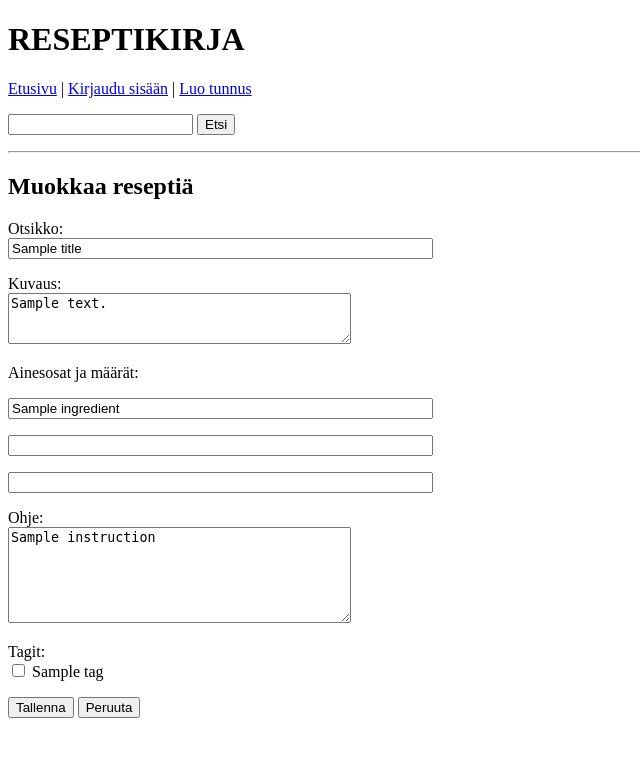
After one commit to ajperttula/tsoha-reseptikirja, a Flask app: template templates/modify-recipe.html in a window 1280 px wide. The commit adds this page. Shown: the top 757 px of the page, without its empty margins (0-640 px from the left). Run offline with Flask 2, Linux system fonts and the light colour scheme; the template is opened without the code that fills it: most values are stand-ins (such as "Sample title", 1, 10 or a date in 2020).

Commit message:
Add ability to modify own recipes

```diff
--- a/app.py
+++ b/app.py
@@ -17,7 +17,7 @@ def index():
 
 @app.route("/new-recipe")
 def new_recipe():
-    sql = "SELECT tag FROM tags"
+    sql = "SELECT id, tag FROM tags"
     tags = db.session.execute(sql).fetchall()
     return render_template("new-recipe.html", tags=tags)
 
@@ -28,18 +28,8 @@ def add_recipe():
     description = request.form["description"]
     instruction = request.form["instruction"]
     ingredients = request.form.getlist("ingredient")
-    if len(title) == 0:
-        return render_template("error.html", error="Reseptillä ei ole otsikkoa.")
-    if len(title) > 50:
-        return render_template("error.html", error="Otsikon maksimipituus on 50 merkkiä.")
-    if len(description) > 200:
-        return render_template("error.html", error="Kuvauksen maksimipituus on 200 merkkiä.")
-    if len(instruction) > 2000:
-        return render_template("error.html", error="Ohjeen maksimipituus on 2000 merkkiä.")
-    for i in ingredients:
-        if len(i) > 100:
-            return render_template("error.html", error="Ainesosan maksimipituus on 100 merkkiä.")
     tags = request.form.getlist("tag")
+    check_recipe_inputs(title, description, instruction, ingredients)
     creator_id = get_user_id()
     sql = """INSERT INTO recipes (creator_id, created_at, title, description, instruction, visible)
              VALUES (:creator_id, NOW(), :title, :description, :instruction, 1) RETURNING id"""
@@ -50,12 +40,112 @@ def add_recipe():
             db.session.execute(sql, {"recipe_id":recipe_id, "i":i})
     for t in tags:
         if t != "":
-            sql = "SELECT id FROM tags WHERE tag=:t"
-            tag_id = db.session.execute(sql, {"t":t}).fetchone()[0]
-            sql = "INSERT INTO recipetags (recipe_id, tag_id, visible) VALUES (:recipe_id, :tag_id, 1)"
-            db.session.execute(sql, {"recipe_id":recipe_id, "tag_id":tag_id})
+            sql = "INSERT INTO recipetags (recipe_id, tag_id, visible) VALUES (:recipe_id, :t, 1)"
+            db.session.execute(sql, {"recipe_id":recipe_id, "t":t})
     db.session.commit()
     return redirect(f"/recipe/{recipe_id}")
+
+@app.route("/modify-recipe", methods=["POST"])
+def modify_recipe():
+    csrf_check(request.form["csrf_token"])
+    title = request.form["title"]
+    recipe_id = request.form["recipe_id"]
+    description = request.form["description"]
+    instruction = request.form["instruction"]
+    ingredients = request.form.getlist("ingredient")
+    recipetags = request.form.getlist("recipetag")
+    sql = "SELECT id, tag FROM tags"
+    tags = db.session.execute(sql).fetchall()
+    return render_template("modify-recipe.html", recipe_id=recipe_id, title=title, description=description, ingredients=ingredients, instruction=instruction, tags=tags, recipetags=recipetags)
+
+@app.route("/execute-modification", methods=["POST"])
+def execute_modification():
+    csrf_check(request.form["csrf_token"])
+    recipe_id = request.form["recipe_id"]
+    title = request.form["title"]
+    description = request.form["description"]
+    instruction = request.form["instruction"]
+    ingredients = request.form.getlist("ingredient")
+    tags = request.form.getlist("tag")
+    check_recipe_inputs(title, description, instruction, ingredients)
+
+    sql = "UPDATE recipes SET title=:title, description=:description, instruction=:instruction WHERE id=:recipe_id"
+    db.session.execute(sql, {"title":title, "description":description, "instruction":instruction, "recipe_id":recipe_id})
+
+    sql = "SELECT id FROM ingredients WHERE recipe_id=:recipe_id AND visible=1"
+    old_ingredients = db.session.execute(sql, {"recipe_id":recipe_id}).fetchall()
+    new_ingredients = [i for i in ingredients if i != ""]
+    for i in range(min(len(old_ingredients), len(new_ingredients))):
+        id = old_ingredients.pop(0)[0]
+        ingredient = new_ingredients.pop(0)
+        sql = "UPDATE ingredients SET ingredient=:ingredient WHERE id=:id"
+        db.session.execute(sql, {"ingredient":ingredient, "id":id})
+    if old_ingredients:
+        for i in old_ingredients:
+            id = i[0]
+            sql = "UPDATE ingredients SET visible=0 WHERE id=:id"
+            db.session.execute(sql, {"id":id})
+    else:
+        for i in new_ingredients:
+            sql = "INSERT INTO ingredients (recipe_id, ingredient, visible) VALUES (:recipe_id, :i, 1)"
+            db.session.execute(sql, {"recipe_id":recipe_id, "i":i})
+
+    sql = "SELECT tag_id, visible FROM recipetags WHERE recipe_id=:recipe_id"
+    result = db.session.execute(sql, {"recipe_id":recipe_id}).fetchall()
+    old_tags = [t[0] for t in result if t[1] == 1]
+    removed_tags = [t[0] for t in result if t[1] == 0]
+    new_tags = [int(t) for t in tags if t != ""]
+    for t in new_tags:
+        if t in removed_tags:
+            sql = "UPDATE recipetags SET visible=1 WHERE recipe_id=:recipe_id AND tag_id=:t"
+            db.session.execute(sql, {"recipe_id":recipe_id, "t":t})
+        elif t not in old_tags[:]:
+            sql = "INSERT INTO recipetags (recipe_id, tag_id, visible) VALUES (:recipe_id, :t, 1)"
+            db.session.execute(sql, {"recipe_id":recipe_id, "t":t})
+        else:
+            old_tags.remove(t)
+    if old_tags:
+        for t in old_tags:
+            sql = "UPDATE recipetags SET visible=0 WHERE recipe_id=:recipe_id AND tag_id=:t"
+            db.session.execute(sql, {"recipe_id":recipe_id, "t":t})
+
+    db.session.commit()
+    return redirect(f"/recipe/{recipe_id}")
+
+@app.route("/grade-recipe", methods=["POST"])
+def grade_recipe():
+    csrf_check(request.form["csrf_token"])
+    recipe_id = request.form["recipe_id"]
+    grade = request.form["grade"]
+    sql = "INSERT INTO grades (recipe_id, grade, visible) VALUES (:recipe_id, :grade, 1)"
+    db.session.execute(sql, {"recipe_id":recipe_id, "grade":grade})
+    db.session.commit()
+    return redirect(f"recipe/{recipe_id}")
+
+@app.route("/add-comment", methods=["POST"])
+def add_comment():
+    csrf_check(request.form["csrf_token"])
+    recipe_id = request.form["recipe_id"]
+    sender_id = get_user_id()
+    comment = request.form["comment"]
+    if len(comment) == 0:
+        return render_template("error.html", error="Kommentti on tyhjä.")
+    if len(comment) > 1000:
+        return render_template("error.html", error="Kommentti on liian pitkä.")
+    sql = """INSERT INTO comments (recipe_id, sender_id, comment, sent_at, visible)
+             VALUES (:recipe_id, :sender_id, :comment, NOW(), 1)"""
+    db.session.execute(sql, {"recipe_id":recipe_id, "sender_id":sender_id, "comment":comment})
+    db.session.commit()
+    return redirect(f"recipe/{recipe_id}")
+
+@app.route("/search")
+def search():
+    keyword = "%" + request.args["keyword"].lower() + "%"
+    sql = """SELECT DISTINCT R.id, R.title FROM recipes R, ingredients I WHERE R.id=I.recipe_id AND
+             R.visible=1 AND (LOWER(R.title) LIKE :keyword OR LOWER(R.description) LIKE :keyword OR
+             LOWER(R.instruction) LIKE :keyword OR LOWER(I.ingredient) LIKE :keyword)"""
+    results = db.session.execute(sql, {"keyword":keyword}).fetchall()
+    return render_template("result.html", results=results)
 
 @app.route("/recipe/<int:id>")
 def recipe(id):
@@ -70,7 +160,7 @@ def recipe(id):
     creator = db.session.execute(sql, {"creator_id":creator_id}).fetchone()[0]
     sql = "SELECT T.tag FROM tags T, recipetags R WHERE R.recipe_id=:id AND T.id=R.tag_id AND R.visible=1"
     tags = db.session.execute(sql, {"id":id}).fetchall()
-    sql = "SELECT ingredient FROM ingredients WHERE recipe_id=:id"
+    sql = "SELECT ingredient FROM ingredients WHERE recipe_id=:id AND visible=1"
     ingredients = db.session.execute(sql, {"id":id}).fetchall()
     sql = """SELECT U.username, C.comment, C.sent_at FROM users U, comments C
              WHERE U.id=C.sender_id AND C.recipe_id=:id ORDER BY C.sent_at"""
@@ -80,6 +170,26 @@ def recipe(id):
     else:
         own_recipe = False
     return render_template("recipe.html", creator=creator, recipe=recipe, tags=tags, ingredients=ingredients, comments=comments, own_recipe=own_recipe)
+
+@app.route("/delete-recipe", methods=["POST"])
+def delete_recipe():
+    csrf_check(request.form["csrf_token"])
+    recipe_id = request.form["recipe_id"]
+    creator_id = request.form["creator_id"]
+    if get_user_id() != int(creator_id):
+        return render_template("error.html", error="Toiminto ei ole sallittu.")
+    sql = "UPDATE recipes SET visible=0 WHERE id=:recipe_id"
+    db.session.execute(sql, {"recipe_id":recipe_id})
+    sql = "UPDATE ingredients SET visible=0 WHERE recipe_id=:recipe_id"
+    db.session.execute(sql, {"recipe_id":recipe_id})
+    sql = "UPDATE recipetags SET visible=0 WHERE recipe_id=:recipe_id"
+    db.session.execute(sql, {"recipe_id":recipe_id})
+    sql = "UPDATE comments SET visible=0 WHERE recipe_id=:recipe_id"
+    db.session.execute(sql, {"recipe_id":recipe_id})
+    sql = "UPDATE grades SET visible=0 WHERE recipe_id=:recipe_id"
+    db.session.execute(sql, {"recipe_id":recipe_id})
+    db.session.commit()
+    return redirect("/")
 
 @app.route("/new-user")
 def new_user():
@@ -135,61 +245,6 @@ def logout():
     del session["username"]
     return redirect("/")
 
-@app.route("/add-comment", methods=["POST"])
-def add_comment():
-    csrf_check(request.form["csrf_token"])
-    recipe_id = request.form["recipe_id"]
-    sender_id = get_user_id()
-    comment = request.form["comment"]
-    if len(comment) == 0:
-        return render_template("error.html", error="Kommentti on tyhjä.")
-    if len(comment) > 1000:
-        return render_template("error.html", error="Kommentti on liian pitkä.")
-    sql = """INSERT INTO comments (recipe_id, sender_id, comment, sent_at, visible)
-             VALUES (:recipe_id, :sender_id, :comment, NOW(), 1)"""
-    db.session.execute(sql, {"recipe_id":recipe_id, "sender_id":sender_id, "comment":comment})
-    db.session.commit()
-    return redirect(f"recipe/{recipe_id}")
-
-@app.route("/grade-recipe", methods=["POST"])
-def grade_recipe():
-    csrf_check(request.form["csrf_token"])
-    recipe_id = request.form["recipe_id"]
-    grade = request.form["grade"]
-    sql = "INSERT INTO grades (recipe_id, grade, visible) VALUES (:recipe_id, :grade, 1)"
-    db.session.execute(sql, {"recipe_id":recipe_id, "grade":grade})
-    db.session.commit()
-    return redirect(f"recipe/{recipe_id}")
-
-@app.route("/search")
-def search():
-    keyword = "%" + request.args["keyword"].lower() + "%"
-    sql = """SELECT DISTINCT R.id, R.title FROM recipes R, ingredients I WHERE R.id=I.recipe_id AND
-             R.visible=1 AND (LOWER(R.title) LIKE :keyword OR LOWER(R.description) LIKE :keyword OR
-             LOWER(R.instruction) LIKE :keyword OR LOWER(I.ingredient) LIKE :keyword)"""
-    results = db.session.execute(sql, {"keyword":keyword}).fetchall()
-    return render_template("result.html", results=results)
-
-@app.route("/delete-recipe", methods=["POST"])
-def delete_recipe():
-    csrf_check(request.form["csrf_token"])
-    recipe_id = request.form["recipe_id"]
-    creator_id = request.form["creator_id"]
-    if get_user_id() != int(creator_id):
-        return render_template("error.html", error="Toiminto ei ole sallittu.")
-    sql = "UPDATE recipes SET visible=0 WHERE id=:recipe_id"
-    db.session.execute(sql, {"recipe_id":recipe_id})
-    sql = "UPDATE ingredients SET visible=0 WHERE recipe_id=:recipe_id"
-    db.session.execute(sql, {"recipe_id":recipe_id})
-    sql = "UPDATE recipetags SET visible=0 WHERE recipe_id=:recipe_id"
-    db.session.execute(sql, {"recipe_id":recipe_id})
-    sql = "UPDATE comments SET visible=0 WHERE recipe_id=:recipe_id"
-    db.session.execute(sql, {"recipe_id":recipe_id})
-    sql = "UPDATE grades SET visible=0 WHERE recipe_id=:recipe_id"
-    db.session.execute(sql, {"recipe_id":recipe_id})
-    db.session.commit()
-    return redirect("/")
-
 def get_user_id():
     try:
         username = session["username"]
@@ -201,3 +256,16 @@ def get_user_id():
 def csrf_check(token):
     if session["csrf_token"] != token:
         return render_template("error.html", error="Toiminto ei ole sallittu.")
+
+def check_recipe_inputs(title, description, instruction, ingredients):
+    if len(title) == 0:
+        return render_template("error.html", error="Reseptillä ei ole otsikkoa.")
+    if len(title) > 50:
+        return render_template("error.html", error="Otsikon maksimipituus on 50 merkkiä.")
+    if len(description) > 200:
+        return render_template("error.html", error="Kuvauksen maksimipituus on 200 merkkiä.")
+    if len(instruction) > 2000:
+        return render_template("error.html", error="Ohjeen maksimipituus on 2000 merkkiä.")
+    for i in ingredients:
+        if len(i) > 100:
+            return render_template("error.html", error="Ainesosan maksimipituus on 100 merkkiä.")
--- /dev/null
+++ b/templates/modify-recipe.html
@@ -0,0 +1,67 @@
+<!DOCTYPE html>
+<html>
+<head>
+  <meta charset="utf-8">
+  {% extends "layout.html" %}
+  {% block title %}Muokkaa reseptiä{% endblock %}
+</head>
+<body>
+  {% block content %}
+  <h2>Muokkaa reseptiä</h2>
+  <p>
+    <form action="/execute-modification" method="POST" onsubmit="return check(this)">
+      <input type="hidden" name="csrf_token" value="{{ session.csrf_token }}">
+      <input type="hidden" name="recipe_id" value="{{ recipe_id }}">
+      <p>
+        Otsikko: <br>
+        <input type="text" name="title" value="{{ title }}" size="50" maxlength="50">
+      </p>
+      <p>
+        Kuvaus: <br>
+        <textarea name="description" rows="3" cols="40" maxlength="200">{{ description }}</textarea>
+      </p>
+      <p>
+        Ainesosat ja määrät: <br>
+        {% for i in ingredients %}
+        <p><input type="text" name="ingredient" value="{{ i }}"size="50" maxlength="100"></p>
+        {% endfor %}
+        <p><input type="text" name="ingredient" size="50" maxlength="100"></p>
+        <p><input type="text" name="ingredient" size="50" maxlength="100"></p>
+      </p>
+      <p>
+        Ohje: <br>
+        <textarea name="instruction" rows="6" cols="40" maxlength="2000">{{ instruction }}</textarea>
+      </p>
+      <p>
+        Tagit: <br>
+        {% for t in tags %}
+        {% if t[1] in recipetags %}
+        <input type="checkbox" name="tag" value="{{ t[0] }}" checked> {{ t[1] }}
+        {% else %}
+        <input type="checkbox" name="tag" value="{{ t[0] }}"> {{ t[1] }}
+        {% endif %}
+        {% endfor %}
+      </p>
+      <input type="submit" value="Tallenna">
+      <a href="/recipe/{{ recipe_id }}"><button type="button">Peruuta</button></a>
+    </form>
+  </p>
+  <script>
+    function check(form) {
+      if (form.title.value.length == 0) {
+        alert("Anna reseptille otsikko");
+      } else if (form.title.value.length > 50) {
+        alert("Otsikon maksimipituus on 50 merkkiä");
+      } else if (form.description.value.length > 200) {
+        alert("Kuvauksen maksimipituus on 200 merkkiä");
+      } else if (form.instruction.value.length > 2000) {
+        alert("Ohjeen maksimipituus on 2000 merkkiä");
+      } else {
+        return true;
+      }
+      return false;
+    }
+  </script>
+  {% endblock %}
+</body>
+</html>
--- a/templates/new-recipe.html
+++ b/templates/new-recipe.html
@@ -38,7 +38,7 @@
       <p>
         Tagit: <br>
         {% for t in tags %}
-        <input type="checkbox" name="tag" value="{{ t[0] }}"> {{ t[0] }}
+        <input type="checkbox" name="tag" value="{{ t[0] }}"> {{ t[1] }}
         {% endfor %}
       </p>
       <input type="submit" value="Lisää">
```
Also changed, not shown: templates/recipe.html (+14 -1 lines).
